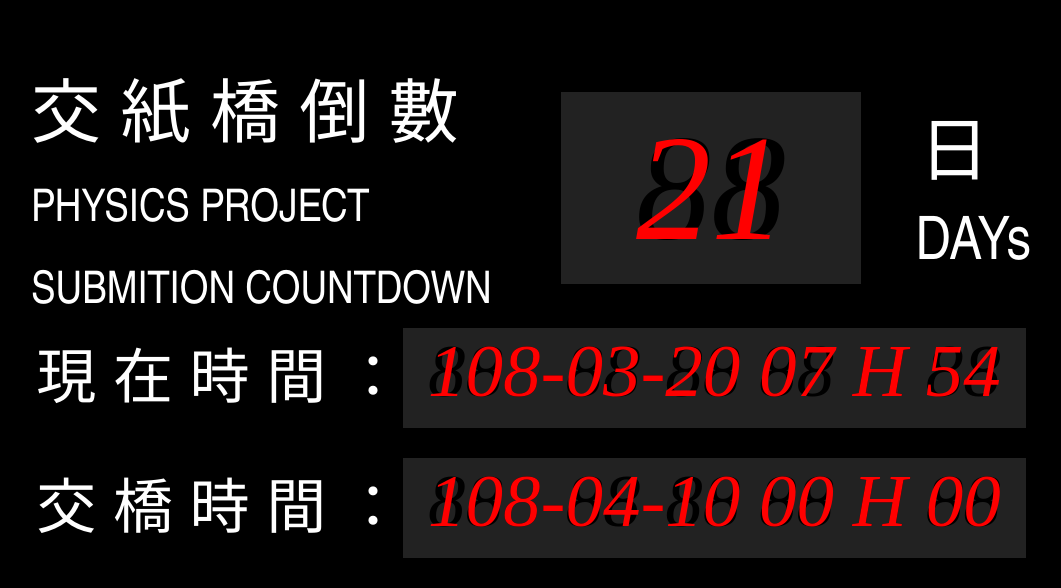
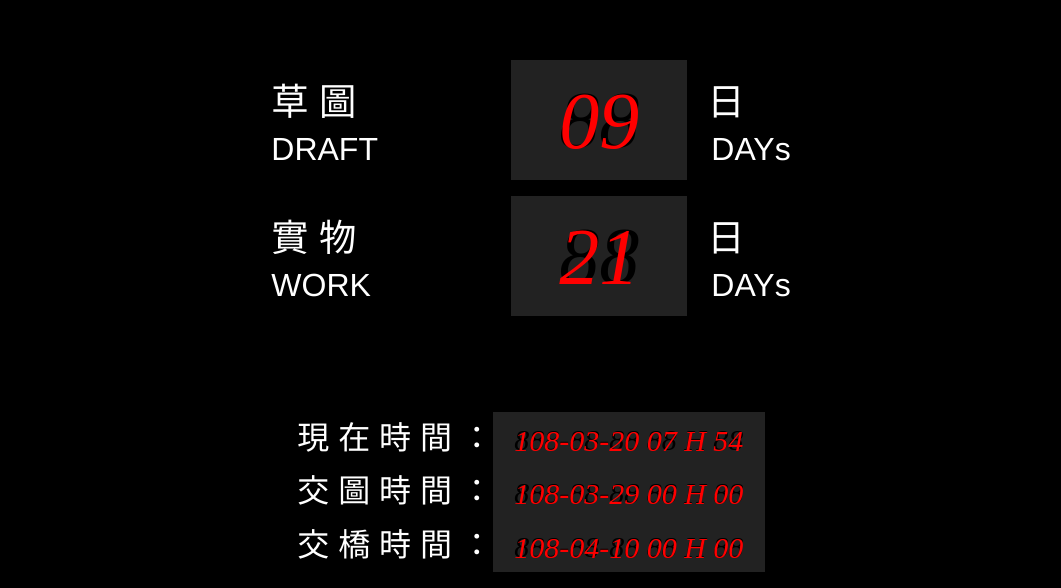
Before and after one commit to kinoras/bridge, a plain HTML site: page index.html in a window 1280 px wide. Shown: the part 212-800 px from the top of the page, without its empty margins (109-1170 px from the left). Drawn offline with nearby package versions, Linux system fonts and the light colour scheme; a web font is replaced by a local one.

Commit message:
Add files via upload

```diff
--- /dev/null
+++ b/css/style.css
@@ -0,0 +1,108 @@
+body{
+   align-items: center;
+   background: black;
+   color: white;
+   display: flex;
+   font-family: Helvetica, Helvetica Neue, Arial;
+   font-size: calc(7vmin / 1.5);
+   height: 100vh;
+   justify-content: center;
+   padding: 0;
+   margin: 0;
+}
+
+span{
+   text-align: left;
+}
+label{
+   font-size: calc(6vmin / 1.5);
+}
+
+/* *{border: .1px solid red;} */
+
+.inoneline{
+   display: inline-block;
+}
+.block{
+   align-items: center;
+   display: flex;
+   max-width: calc(100vmin / 1.5);
+   width: 100%;
+   margin: 2vmin 0;
+}
+
+.cdt{
+   float: left;
+   width: 30vmin;
+}
+.tn{
+   background: #222;
+   margin: 0 auto;
+   text-align: center;
+   padding: 1vmin calc(7.5vmin / 1.5);
+   float: left;
+}
+.dt{
+   float: left;
+}
+
+.abs{
+   position: absolute;
+}
+
+.blt{
+   color: black !important;
+}
+
+#today{
+   bottom: calc(23vmin / 1.5);
+}
+#exam1{
+   bottom: calc(13vmin / 1.5);
+}
+#exam2{
+   bottom: calc(3vmin / 1.5);
+}
+
+.day{
+   color: red;
+   font-family: Segment7Standard !important;
+   font-size: calc(15vmin / 1.5);
+   font-style: italic;
+   font-weight: normal;
+   margin: 1vmin;
+}
+.absdaybox{
+   height: calc(10vmin / 1.5);
+   position: absolute;
+   display: flex;
+
+   justify-content: center;
+}
+
+.zzz{
+   padding: .5vmin calc(2.5vmin / 1.5);
+}
+
+.zzz *{
+   font-size: calc(7.5vmin / 2) !important;
+}
+
+.absdaybox div span{
+   font-family: Arial;
+   font-size: calc(6vmin / 1.5);
+}
+
+.eighte{
+   line-height: 13vmin;
+}
+.iat{
+   padding-left: 2.5vmin;
+}
+.iate{
+   padding-left: 3vmin;
+}
+
+.ccc, .ccce{
+   padding-right: 3vmin;
+}
--- a/index.html
+++ b/index.html
@@ -3,11 +3,11 @@
 
 <head>
   <meta charset="UTF-8">
-  <title>A Pen by  kinoRAS</title>
+  <title>BRIDGE COUNTDOWN</title>
   <link rel="stylesheet" media="screen" href="https://fontlibrary.org/face/segment7" type="text/css"/>
 
 
-      <link rel="stylesheet" href="style.css">
+      <link rel="stylesheet" href="css/style.css">
 
 
 </head>
@@ -15,26 +15,64 @@
 <body>
 
   <div class="main">
-   <div class="cdt inoneline"><span>交 紙 橋 倒 數</span><br/><label style="font-size: 45px;">PHYSICS PROJECT SUBMITION COUNTDOWN</label></div>
-   <div class="tn inoneline"><span id="day" class="day abs"></span><span class="day blt">88</span><!--<br/><label id="time"></label>--></div>
-   <div class="dt inoneline">
-      <span>&nbsp;&nbsp;&nbsp;日</span><br/>
-      <label>&nbsp;&nbsp;&nbsp;&nbsp;DAY<label class="s">s</label></label>
+
+   <div class="block">
+      <div class="cdt inoneline">
+         <span class="ccc">草 圖</span>
+         <br/>
+         <label class="ccce">DRAFT</label>
+      </div>
+      <div class="tn inoneline">
+         <span id="day1" class="day abs"></span>
+         <span class="day blt eighte">88</span>
+      </div>
+      <div class="dt inoneline">
+         <span class="iat">日</span><br/>
+         <label class="iate">DAY<label class="s1">s</label></label>
+      </div>
    </div>
+
+   <div class="block">
+      <div class="cdt inoneline">
+         <span class="ccc">實 物</span>
+         <br/>
+         <label class="ccce">WORK</label>
+
+      </div>
+      <div class="tn inoneline">
+         <span id="day2" class="day abs"></span>
+         <span class="day blt eighte">88</span>
+      </div>
+      <div class="dt inoneline">
+         <span class="iat">日</span><br/>
+         <label class="iate">DAY<label class="s2">s</label></label>
+      </div>
+   </div>
+
+
 </div>
+
+
+
+
+
 <div id="today" class="absdaybox">
    <div class="inoneline"><span>現 在 時 間 ： </span></div>
    <div class="tn inoneline zzz"><span id="dayx" class="day abs"></span><span class="day blt">888-88-88 88 H 88</span></div>
 </div>
-<div id="exam" class="absdaybox">
+<div id="exam1" class="absdaybox">
+      <div class="inoneline"><span>交 圖 時 間 ： </span></div>
+   <div class="tn inoneline zzz"><span class="day abs" id="lastday1"></span><span class="day blt">888-88-88 88 H 88</span></div>
+</div>
+<div id="exam2" class="absdaybox">
    <div class="inoneline"><span>交 橋 時 間 ： </span></div>
-   <div class="tn inoneline zzz"><span class="day abs" id="lastday">108-04-10 00 H 00</span><span class="day blt">888-88-88 88 H 88</span></div>
+   <div class="tn inoneline zzz"><span class="day abs" id="lastday2"></span><span class="day blt">888-88-88 88 H 88</span></div>
 </div>
   <script src='https://cdnjs.cloudflare.com/ajax/libs/jquery/3.3.1/jquery.min.js'></script>
 
 
 
-    <script  src="index.js"></script>
+    <script  src="js/index.js"></script>
 
 
 
--- /dev/null
+++ b/js/index.js
@@ -0,0 +1,104 @@
+var countDownDateOriginal1 = new Date("Mar 29, 2019 00:00:0");
+var countDownDateOriginal2 = new Date("Apr 10, 2019 00:00:0");
+
+var countDownDate1 = countDownDateOriginal1.getTime();
+var countDownDate2 = countDownDateOriginal2.getTime();
+
+   var cddy1 = countDownDateOriginal1.getFullYear() - 1911;
+   var cddm1 = countDownDateOriginal1.getMonth() + 1;
+   var cddd1 = countDownDateOriginal1.getDate();
+   var cddh1 = countDownDateOriginal1.getHours();
+   var cddx1 = countDownDateOriginal1.getMinutes();
+
+   var cddy2 = countDownDateOriginal2.getFullYear() - 1911;
+   var cddm2 = countDownDateOriginal2.getMonth() + 1;
+   var cddd2 = countDownDateOriginal2.getDate();
+   var cddh2 = countDownDateOriginal2.getHours();
+   var cddx2 = countDownDateOriginal2.getMinutes();
+
+   if (cddy1 < 100){ cddy1 = '0' + cddy1;}
+   if (cddm1 < 10){ cddm1 = '0' + cddm1;}
+   if (cddd1 < 10){ cddd1 = '0' + cddd1;}
+   if (cddh1 < 10){ cddh1 = '0' + cddh1;}
+   if (cddx1 < 10){ cddx1 = '0' + cddx1;}
+
+   if (cddy2 < 100){ cddy2 = '0' + cddy2;}
+   if (cddm2 < 10){ cddm2 = '0' + cddm2;}
+   if (cddd2 < 10){ cddd2 = '0' + cddd2;}
+   if (cddh2 < 10){ cddh2 = '0' + cddh2;}
+   if (cddx2 < 10){ cddx2 = '0' + cddx2;}
+
+
+// Update the count down every 1 second
+var x = setInterval(function() {
+
+  // Get todays date and time
+  var now = new Date().getTime();
+
+  // Find the distance between now an the count down date
+   var distance1 = countDownDate1 - now;
+   var distance2 = countDownDate2 - now;
+  // Time calculations for days, hours, minutes and seconds
+   var days1 = Math.floor(distance1 / (1000 * 60 * 60 * 24)) + 1;
+   var hours1 = Math.floor((distance1 % (1000 * 60 * 60 * 24)) / (1000 * 60 * 60));
+   var minutes1 = Math.floor((distance1 % (1000 * 60 * 60)) / (1000 * 60));
+   var seconds1 = Math.floor((distance1 % (1000 * 60)) / 1000);
+
+   var days2 = Math.floor(distance2 / (1000 * 60 * 60 * 24)) + 1;
+   var hours2 = Math.floor((distance2 % (1000 * 60 * 60 * 24)) / (1000 * 60 * 60));
+   var minutes2 = Math.floor((distance2 % (1000 * 60 * 60)) / (1000 * 60));
+   var seconds2 = Math.floor((distance2 % (1000 * 60)) / 1000);
+
+   if (days1 < 10){ days1 = '0' + days1;}
+   if (hours1 < 10){ hours1 = '0' + hours1;}
+   if (minutes1 < 10){ minutes1 = '0' + minutes1;}
+   if (seconds1 < 10){ seconds1 = '0' + seconds1;}
+   ;
+   if (days2 < 10){ days2 = '0' + days2;}
+   if (hours2 < 10){ hours2 = '0' + hours2;}
+   if (minutes2 < 10){ minutes2 = '0' + minutes2;}
+   if (seconds2 < 10){ seconds2 = '0' + seconds2;}
+
+   if (days1 <= 1){
+      $('.s1').css('color', '#333');
+   }
+
+   if (days2 <= 1){
+      $('.s2').css('color', '#333');
+   }
+
+
+  // Display the result in the element with id="demo"
+   document.getElementById("day1").innerHTML = days1;
+   document.getElementById("day2").innerHTML = days2;
+   document.getElementById("time1").innerHTML = "(+ " + hours1 + "-" + minutes1 + "-" + seconds1 + ")";
+   document.getElementById("time2").innerHTML = "(+ " + hours2 + "-" + minutes2 + "-" + seconds2 + ")";
+  // If the count down is finished, write some text
+  if (distance1 < 0) {
+    clearInterval(x);
+    document.getElementById("main").innerHTML = "畢業考到了！加油！";
+  }
+   if (distance2 < 0) {
+    clearInterval(x);
+    document.getElementById("main").innerHTML = "畢業考到了！加油！";
+  }
+}, 1000);
+
+var m = setInterval(function() {
+   var d = new Date();
+   var tdy = d.getFullYear() - 1911;
+   var tdm = d.getMonth() + 1;
+   var tdd = d.getDate();
+   var tdh = d.getHours();
+   var tdx = d.getMinutes();
+
+   if (tdy < 100){ tdy = '0' + tdy;}
+   if (tdm < 10){ tdm = '0' + tdm;}
+   if (tdd < 10){ tdd = '0' + tdd;}
+   if (tdh < 10){ tdh = '0' + tdh;}
+   if (tdx < 10){ tdx = '0' + tdx;}
+
+   document.getElementById("dayx").innerHTML = tdy + "-" + tdm + "-" + tdd + " " + tdh + " " + "H" + " " + tdx;
+   $("#lastday1").html(cddy1 + '-' + cddm1 + '-' + cddd1 + ' ' + cddh1 + ' H ' + cddx1);
+   $("#lastday2").html(cddy2 + '-' + cddm2 + '-' + cddd2 + ' ' + cddh2 + ' H ' + cddx2);
+}, 1000);
```
